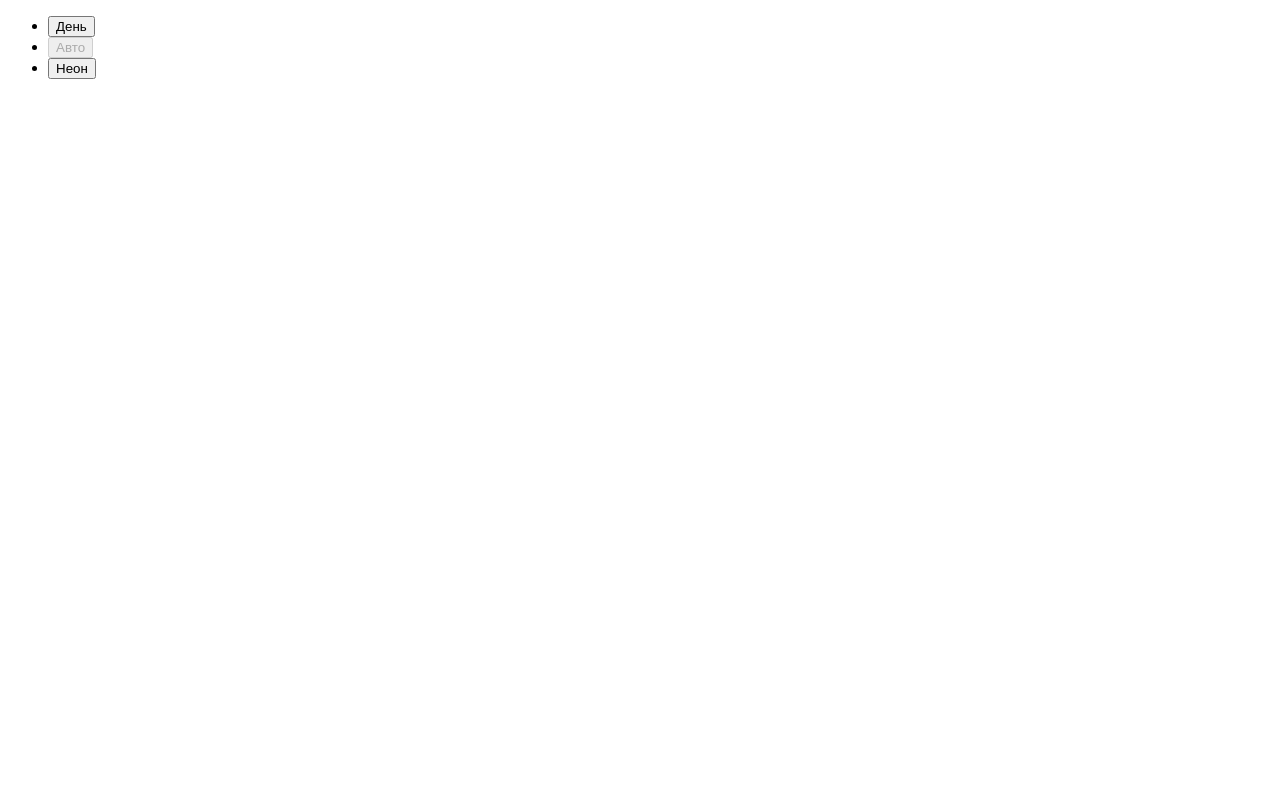
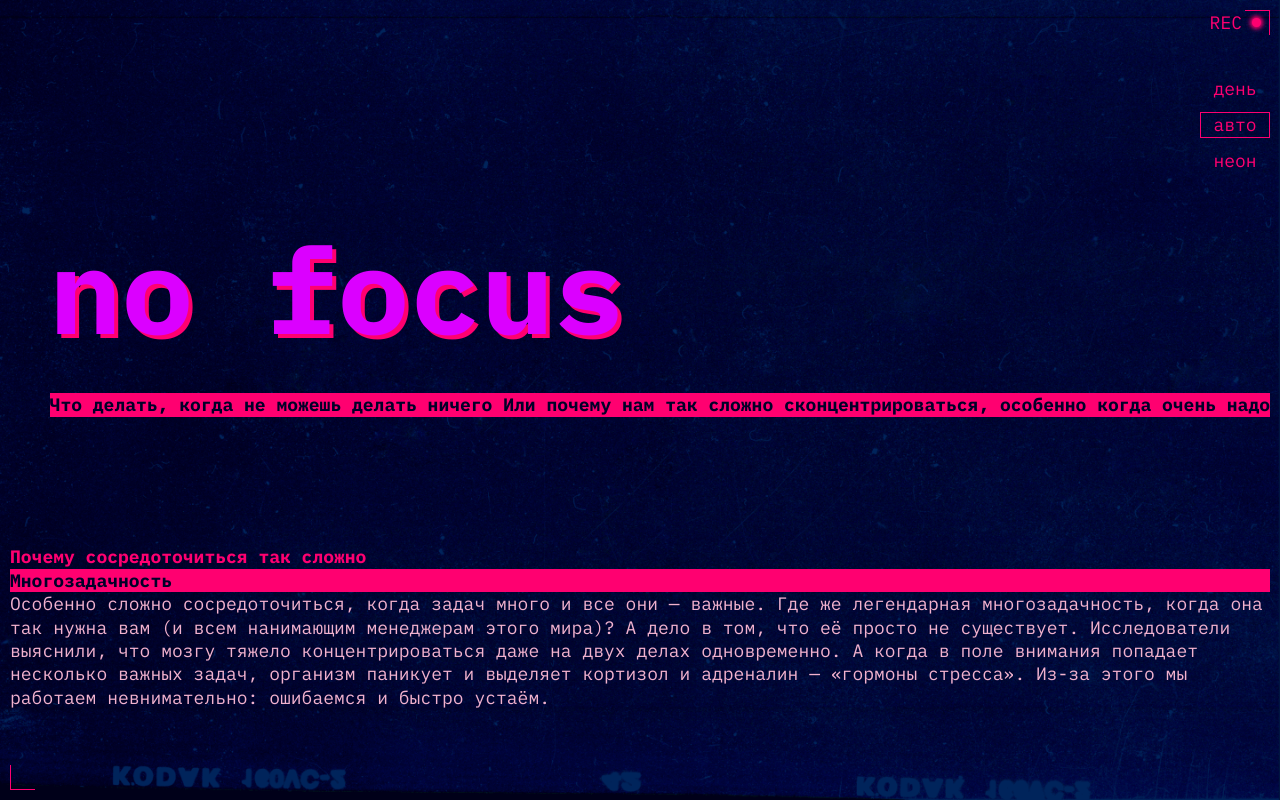
Before and after one commit to 94R1K/slozhno-sosredotochitsya, a plain HTML site: page index.html in a window 1280 px wide. Drawn offline with Linux system fonts and the light colour scheme.

Commit message:
first commit

```diff
--- a/index.html
+++ b/index.html
@@ -4,10 +4,20 @@
     <meta charset="UTF-8" />
     <meta http-equiv="X-UA-Compatible" content="IE=edge" />
     <meta name="viewport" content="width=device-width, initial-scale=1.0" />
+    <meta name="color-scheme" content="dark light">
+    <link rel="stylesheet" href="./fonts/fonts.css">
+    <link rel="stylesheet" href="./styles/globals.css">
+    <link rel="stylesheet" href="./styles/variables.css">
+    <link rel="stylesheet" href="./styles/style.css">
+    <link rel="stylesheet" href="./styles/dark.css">
+    <link rel="stylesheet" href="./styles/light.css">
+    <link rel="icon" href="./images/favicon.svg" type="image/svg+xml">
+    <link rel="icon" href="./images/favicon.ico" sizes="any">
     <title>Сложно сосредоточиться</title>
   </head>
   <body class="page">
     <header class="header decorated-zone">
+      <div class="header__rec-light" aria-hidden="true">REC</div>
       <nav class="header__theme-menu">
         <ul class="header__theme-menu-list">
           <li class="header__theme-menu-item">
@@ -34,7 +44,27 @@
           </li>
         </ul>
       </nav>
+      <section class="header__section">
+        <h1 class="header__section-title">no focus</h1>
+        <h2 class="title_decor_with_background">Что делать, когда не можешь делать ничего Или почему нам так сложно сконцентрироваться, особенно когда очень надо</h2>
+      </section>
     </header>
+    <main class="main">
+      <section class="main__section">
+        <div class="main_section-list">
+          <h2 class="main__section-title title_decor">Почему сосредоточиться так сложно</h2>
+          <h2 class="main__section-subtitle title_decor_with_background">Многозадачность</h2>
+          <p class="main__section-paragraph">
+            Особенно сложно сосредоточиться, когда задач много и все они — важные.
+            Где же легендарная многозадачность, когда она так нужна вам (и всем нанимающим менеджерам этого мира)?
+            А дело в том, что её просто не существует. Исследователи выяснили, что мозгу тяжело концентрироваться
+            даже на двух делах одновременно. А когда в поле внимания попадает несколько важных задач, организм паникует
+            и выделяет кортизол и адреналин — «гормоны стресса». Из-за этого мы работаем невнимательно:
+            ошибаемся и быстро устаём.
+          </p>
+        </div>
+      </section>
+    </main>
     <script src="./scripts/script.js"></script>
   </body>
 </html>
--- a/styles/style.css
+++ b/styles/style.css
@@ -1,5 +1,149 @@
-/* Основные стили проекта. Это стили для темы, которую вы верстаете первой. */
+.page {
+  padding: 10px;
+  font-family: 'IBM Plex mono', sans-serif;
+  background-color: #000028;
+  background-image: url(../images/cover-image-dark.png);
+  background-size: cover;
+  background-position: center;
+  background-repeat: no-repeat;
+  background-attachment: fixed;
+  /*overflow: hidden;*/
+}
 
-.page {
-  /* сохраните в разметке и стилях класс page. На его основе работает скрипт. */
+.header {
+  display: grid;
+  justify-content: end;
+  justify-items: end;
+  gap: 40.5px;
 }
+
+.header::before {
+  content: "";
+  position: absolute;
+  top: 10px;
+  right: 10px;
+  width: 25.036px;
+  height: 25.002px;
+  border-top: 1px solid var(--accent-color);
+  border-right: 1px solid var(--accent-color);
+}
+
+.header::after {
+  content: "";
+  position: absolute;
+  bottom: 10px;
+  left: 10px;
+  width: 25.038px;
+  height: 24.999px;
+  border-bottom: 1px solid var(--accent-color);
+  border-left: 1px solid var(--accent-color);
+}
+
+.header__rec-light {
+  position: relative;
+  font-style: normal;
+  font-weight: 400;
+  font-size: 18px;
+  line-height: 25px;
+  text-align: center;
+  color: #FF0070;
+  margin-right: 28px;
+}
+
+.header__rec-light::after {
+  content: "";
+  position: absolute;
+  top: 8px;
+  left: 42px;
+  width: 9px;
+  height: 9px;
+  box-shadow: 0 0 4px 2px var(--accent-color);
+  background-color: var(--accent-color);
+  border-radius: 50%;
+}
+
+.header__theme-menu-list {
+  display: flex;
+  flex-direction: column;
+  gap: 10px;
+  list-style: none;
+}
+
+.header__theme-menu-button {
+  width: 70px;
+  height: 26px;
+  font-style: normal;
+  font-weight: 400;
+  font-size: 18px;
+  line-height: 18px;
+  text-transform: lowercase;
+  text-align: center;
+  color: var(--accent-color);
+  border: none;
+  background: none;
+}
+
+.header__theme-menu-button_active {
+  border: 1px solid var(--accent-color);
+}
+
+.header__section {
+  display: flex;
+  flex-direction: column;
+  gap: 55px;
+  margin-top: 26px;
+  margin-bottom: 66px;
+}
+
+.header__section-title {
+  color: #DB00FF;
+  text-shadow: 4px 4px 0 var(--accent-color);
+  font-style: normal;
+  font-weight: 700;
+  line-height: 82.5%;
+  font-size: clamp(7.25rem, 7.0115rem + 1.0178vw, 7.5rem);
+}
+
+.title_decor {
+  color: #FF0070;
+  font-size: 18px;
+  font-style: normal;
+  font-weight: 700;
+  line-height: 130%;
+}
+
+.main {
+  margin-top: 62.5px;
+}
+
+.main_section {
+
+}
+
+.main_section-list {
+  display: grid;
+  grid-template-columns: 1fr;
+}
+
+.title_decor_with_background {
+  color: #000028;
+  font-size: 18px;
+  font-style: normal;
+  font-weight: 700;
+  line-height: 130%;
+  background: #FF0070;
+}
+
+.main__section-title {
+  display: grid;
+  column-gap: 40px;
+}
+
+
+.main__section-paragraph {
+  color: #F1B2CE;
+  font-size: 18px;
+  font-style: normal;
+  font-weight: 400;
+  line-height: 130%;
+}
--- a/styles/variables.css
+++ b/styles/variables.css
@@ -2,3 +2,6 @@
   Переменные для вашего проекта
   и их переопределение под различные устройства
 */
+:root {
+    --accent-color: #ff0070;
+}
```
Also changed, not shown: 1 other file.
